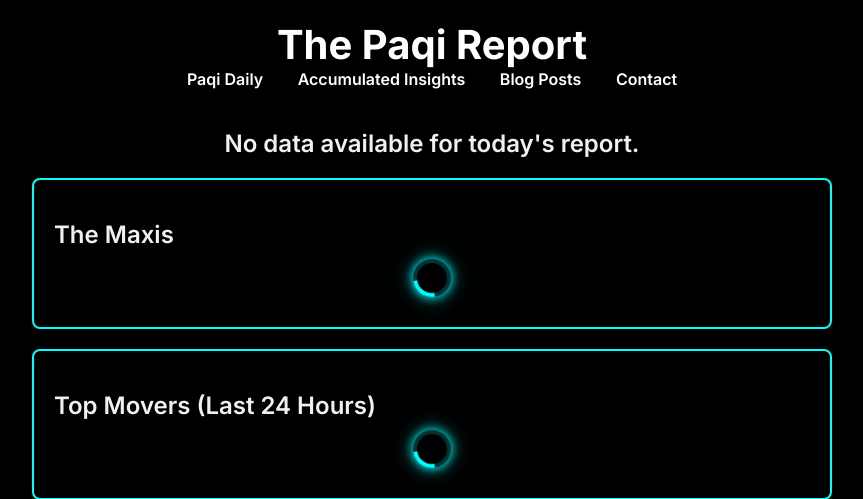
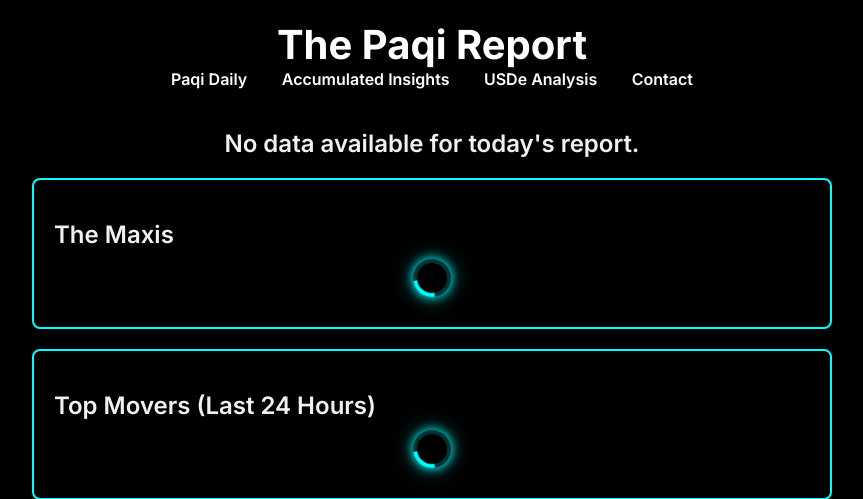
Before and after one commit to Paqi-Aysia/paqi-report, a Flask app: page / in a window 1280 px wide. Shown: the top 499 px of the page, without its empty margins (208-1071 px from the left). Run offline with Flask 3, Linux system fonts and the light colour scheme.

Commit message:
changed blog header to USDe

```diff
--- a/templates/DailyReportPage.html
+++ b/templates/DailyReportPage.html
@@ -116,7 +116,7 @@
         <nav>
             <a href="/">Paqi Daily</a>
             <a href="/accumulated">Accumulated Insights</a>
-            <a href="/blog">Blog Posts</a>
+            <a href="/blog">USDe Analysis</a>
             <a href="/contact">Contact</a>
         </nav>
     </header>
```
